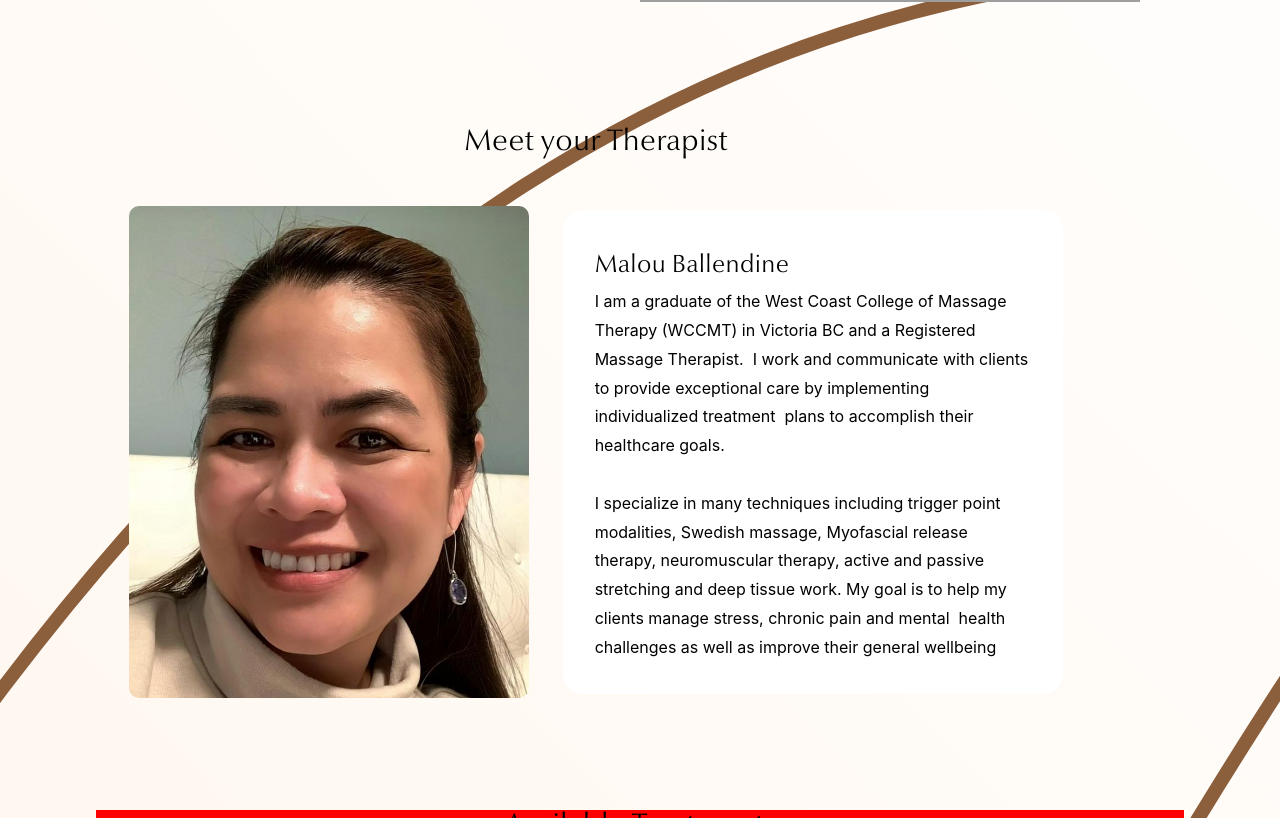
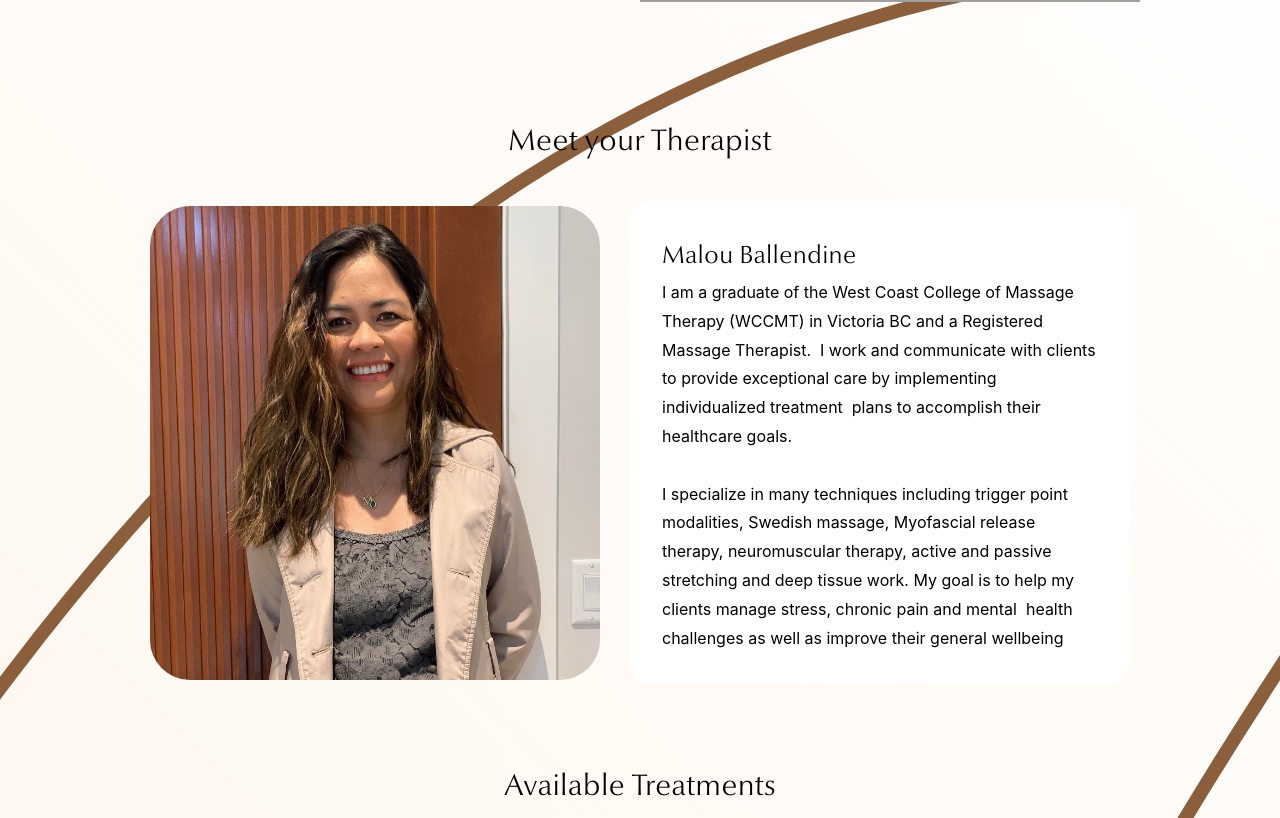
Before and after one commit to jshiii117/oasis-massage-saanich, a React (Create React App) app: page / in a window 1280 px wide. Shown: the part 482-1300 px from the top of the page. Built offline with nearby package versions, Linux system fonts and the light colour scheme; grey boxes are pictures that could not be loaded.

Commit message:
About section headshot image

```diff
--- a/src/App.js
+++ b/src/App.js
@@ -30,8 +30,7 @@ function App() {
     & > * {
       padding-bottom: ${(props) => props.spacing}px;
     }
-    justify-content: center;
-    align-content: center;
+    align-items: center; //Centers all
   `;
 
   const ref1 = useRef(null);
--- a/src/components/aboutSection.js
+++ b/src/components/aboutSection.js
@@ -1,5 +1,5 @@
 import React, { forwardRef } from "react";
-import { Grid, Typography, useMediaQuery, styled } from "@mui/material";
+import { Grid, Typography, useMediaQuery, Box, styled } from "@mui/material";
 import "../App.css";
 import { OptimaType } from "../styles/globalStyles";
 import theme from "../styles/theme";
@@ -28,12 +28,13 @@ const AboutSection = forwardRef((props, ref) => {
           >
             Meet your Therapist
           </OptimaType>
-          <div style={{ height: "5%", minHeight: "50px" }} />
+          <div style={{ height: "2vh", minHeight: "20px" }} />
           <Grid
             container
             direction="row"
             display="flex"
             width="100%"
+            height="100%"
             maxWidth={2000}
             sx={{
               alignItems: "center",
@@ -43,22 +44,24 @@ const AboutSection = forwardRef((props, ref) => {
                 : "center",
             }}
           >
-            <img
-              src={process.env.PUBLIC_URL + "/headshot.png"}
+            <Box
+              component="img"
+              src={process.env.PUBLIC_URL + "/headshot.jpg"}
               alt="Therapist headshot"
-              style={{
-                maxWidth: useMediaQuery(theme.breakpoints.up("md"))
-                  ? "40%"
+              sx={{
+                width: useMediaQuery(theme.breakpoints.up("md"))
+                  ? "45%"
                   : "80%",
                 borderRadius: 10,
+                mr: "2%",
               }}
             />
+
             <Grid
               item
               md={6}
               sx={{
                 mt: useMediaQuery(theme.breakpoints.up("md")) ? "" : "20px",
-                maxWidth: "100%",
                 backgroundColor: "white",
                 padding: "2rem",
                 borderRadius: 5,
--- a/src/components/treatmentSection.js
+++ b/src/components/treatmentSection.js
@@ -30,7 +30,6 @@ const GridItem = styled(Grid)({
 function TreatmentSection() {
   return (
     <Grid
-      backgroundColor="red"
       container
       direction="column"
       display="flex"
```
Also changed, not shown: public/headshot.jpg (added).
